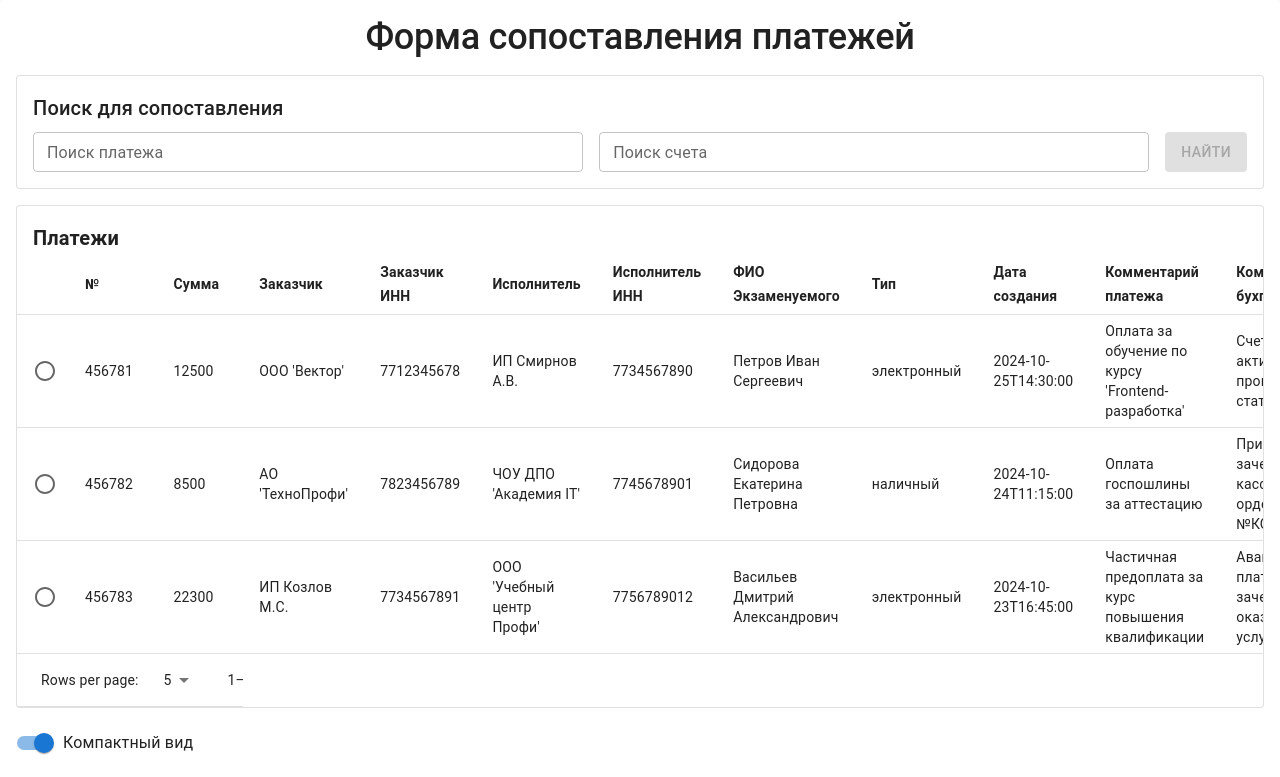
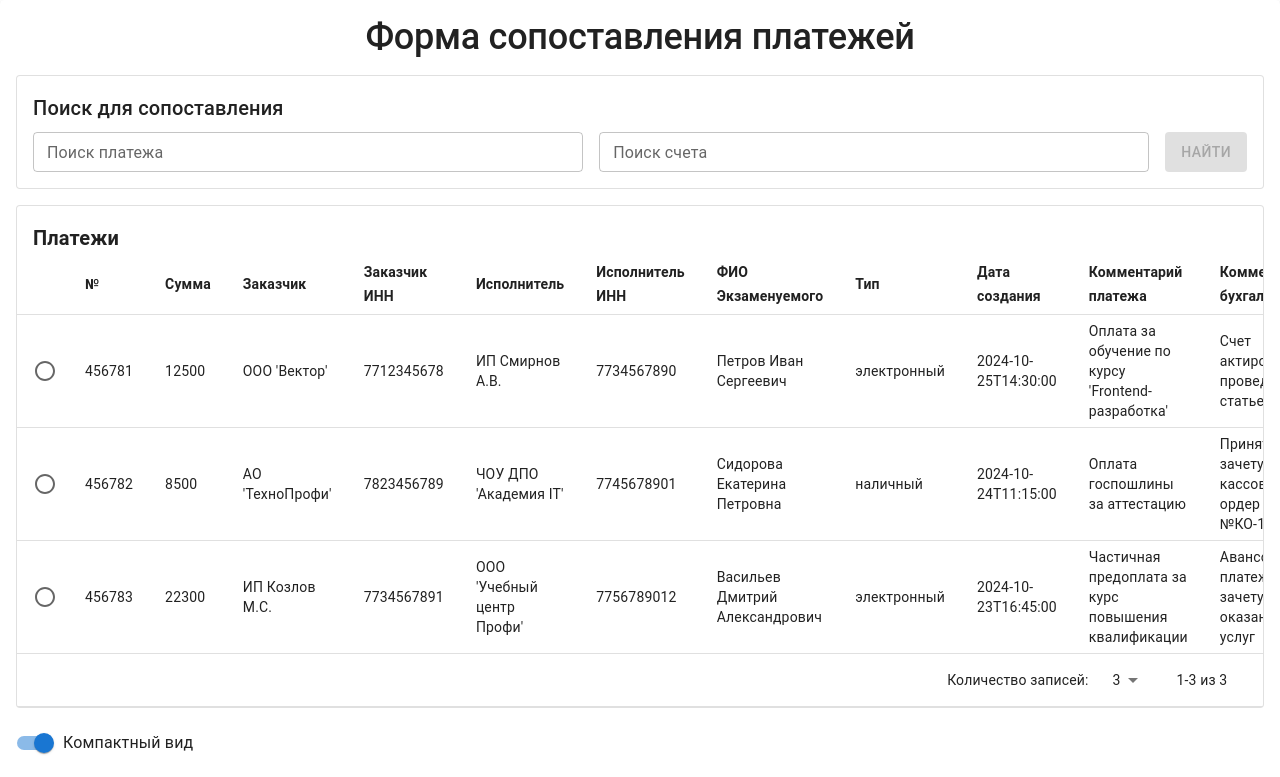
Before and after one commit to Stepawka-hub/PayMatch, a React (Vite) app: page /pay-match in a window 1280 px wide. Shown: the top 777 px of the page. Built offline with nearby package versions, Linux system fonts and the light colour scheme.

Commit message:
feat: Table pagination

```diff
--- a/src/components/table/table.tsx
+++ b/src/components/table/table.tsx
@@ -26,11 +26,11 @@ export const Table = <T extends TEntity>({
   handleChangeItemId,
 }: TableProps<T>) => {
   const [page, setPage] = useState(0);
-  const [rowsPerPage, setRowsPerPage] = useState(5);
+  const [rowsPerPage, setRowsPerPage] = useState(3);
   const [isDense, setIsDense] = useState(true);
 
   const handleChangePage = (
-    event: React.MouseEvent<HTMLButtonElement> | null,
+    _: React.MouseEvent<HTMLButtonElement> | null,
     newPage: number
   ) => {
     setPage(newPage);
@@ -62,7 +62,7 @@ export const Table = <T extends TEntity>({
     </TableCell>
   ));
 
-  const tableRows = data.map((r) => {
+  const tableRows = visibleRows.map((r) => {
     const isItemSelected = r.id === selectedItemId;
 
     return (
@@ -103,13 +103,23 @@ export const Table = <T extends TEntity>({
               </TableRow>
             </TableHead>
 
-            <TableBody>{tableRows}</TableBody>
+            <TableBody>
+              {tableRows}
+              {emptyRows > 0 && (
+                <TableRow
+                  style={{
+                    height: (isDense ? 33 : 53) * emptyRows,
+                  }}
+                >
+                  <TableCell colSpan={6} />
+                </TableRow>
+              )}
+            </TableBody>
 
             <TableFooter>
               <TableRow>
                 <TablePagination
-                  rowsPerPageOptions={[5, 10, 25, { label: "All", value: -1 }]}
-                  colSpan={3}
+                  rowsPerPageOptions={[3, 5, 10, 25]}
                   count={data.length}
                   rowsPerPage={rowsPerPage}
                   page={page}
@@ -121,6 +131,10 @@ export const Table = <T extends TEntity>({
                       native: true,
                     },
                   }}
+                  labelRowsPerPage="Количество записей:"
+                  labelDisplayedRows={({ from, to, count }) =>
+                    `${from}-${to} из ${count}`
+                  }
                   onPageChange={handleChangePage}
                   onRowsPerPageChange={handleChangeRowsPerPage}
                 />
```
